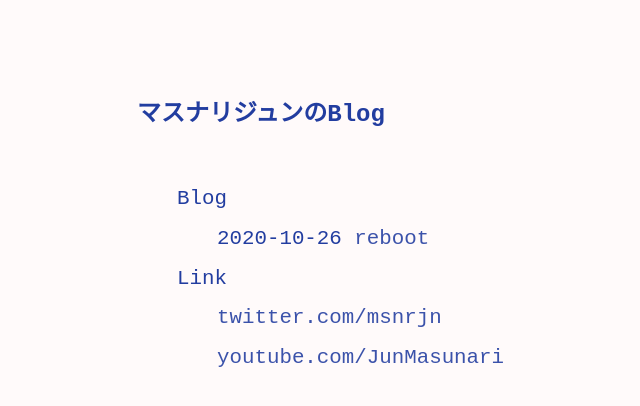
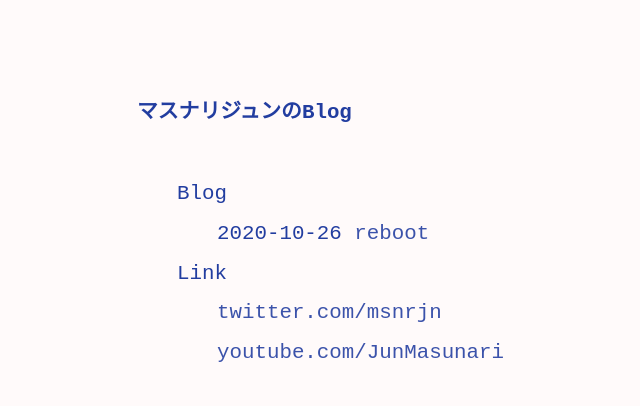
Before and after one commit to msnrjn/msnrjn.github.io, a Jekyll site: the page built from index.md, in a window 1280 px wide. Shown: the top 406 px of the page, without its empty margins (183-823 px from the left). Built offline with Jekyll 4.4.1, drawn with Linux system fonts in a browser that asks for light colours.

Commit message:
Update no-style-please.scss

```diff
--- a/_sass/no-style-please.scss
+++ b/_sass/no-style-please.scss
@@ -32,7 +32,7 @@ body {
   min-height: 100%;
 }
 
-h1, h2, h3, h4, h5 { font-size: 1.5rem; }
+h1, h2, h3, h4, h5 { font-size: 1.3rem; }
 
 h1 { margin-bottom: 3rem; margin-top: 2rem;}
 
```
